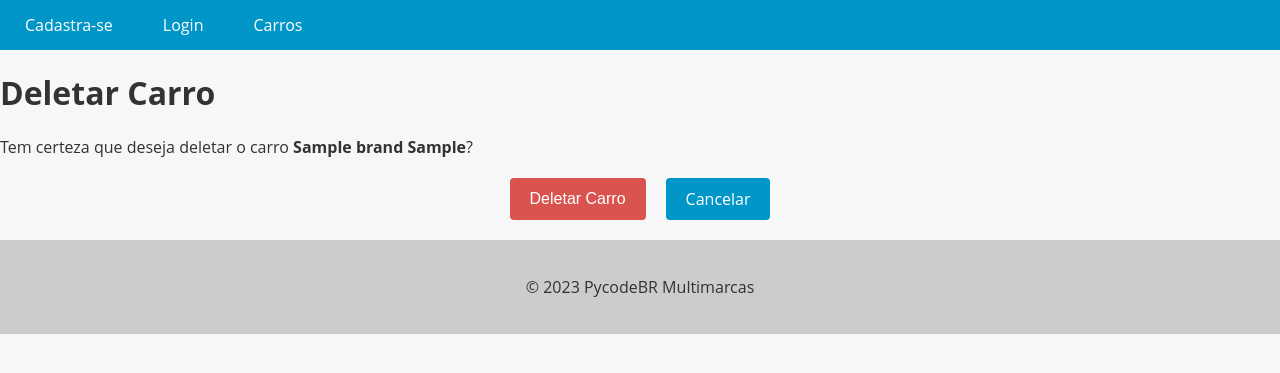
After one commit to aguiarjv/django-cars-project, a Django app: page /car/1/delete/ in a window 1280 px wide. The commit adds this page. Shown: the top 373 px of the page. Run offline with Django 5.2, Linux system fonts and the light colour scheme; tables that the repository leaves empty hold one stand-in row (values such as "Sample post").

Commit message:
added cars delete view

```diff
--- a/app/urls.py
+++ b/app/urls.py
@@ -18,7 +18,13 @@ from django.contrib import admin
 from django.urls import path
 from django.conf import settings
 from django.conf.urls.static import static
-from cars.views import NewCarCreateView, CarsListView, CarDetailView, CarUpdateView
+from cars.views import (
+    NewCarCreateView,
+    CarsListView,
+    CarDetailView,
+    CarUpdateView,
+    CarDeleteView,
+)
 from accounts.views import register_view, login_view, logout_view
 
 urlpatterns = [
@@ -30,4 +36,5 @@ urlpatterns = [
     path("logout/", logout_view, name="logout"),
     path("car/<int:pk>/", CarDetailView.as_view(), name="car_detail"),
     path("car/<int:pk>/update/", CarUpdateView.as_view(), name="car_update"),
+    path("car/<int:pk>/delete/", CarDeleteView.as_view(), name="car_delete"),
 ] + static(settings.MEDIA_URL, document_root=settings.MEDIA_ROOT)
--- /dev/null
+++ b/cars/templates/car_delete.html
@@ -0,0 +1,66 @@
+{% extends "base.html" %} {% block content %}
+<style>
+  .buttons-container {
+    display: flex;
+    justify-content: center;
+    margin-top: 20px;
+    margin-bottom: 20px;
+  }
+
+  .btn {
+    display: inline-block;
+    background-color: #0096c7;
+    color: #fff;
+    border: none;
+    padding: 10px 20px;
+    font-size: 16px;
+    border-radius: 4px;
+    cursor: pointer;
+    transition: background-color 0.3s ease-in-out;
+    margin: 0 10px;
+  }
+
+  .btn:hover {
+    background-color: #108eb8;
+  }
+
+  .btn-danger {
+    background-color: #d9534f;
+    text-decoration: none !important;
+  }
+
+  .btn-danger:hover {
+    background-color: #d2221c;
+  }
+
+  .error-message {
+    color: #d9534f;
+    font-size: 14px;
+    margin-top: 5px;
+  }
+
+  a {
+    text-decoration: none !important;
+  }
+</style>
+<div class="card">
+  <div class="card-header">
+    <h1 class="card-title">Deletar Carro</h1>
+  </div>
+  <div class="card-body">
+    <p>
+      Tem certeza que deseja deletar o carro
+      <strong>{{ object.brand }} {{ object.model }}</strong>?
+    </p>
+    <form method="post">
+      {% csrf_token %}
+      <div class="buttons-container">
+        <button type="submit" class="btn btn-danger">Deletar Carro</button>
+        <a href="{% url 'car_update' pk=object.pk %}" class="btn btn-secondary"
+          >Cancelar</a
+        >
+      </div>
+    </form>
+  </div>
+</div>
+{% endblock %}
--- a/cars/templates/car_detail.html
+++ b/cars/templates/car_detail.html
@@ -90,5 +90,6 @@
 </div>
 <div class="buttons-container">
     <a href="{% url 'car_update' pk=object.pk %}" class="btn btn-primary">Editar</a>
+     <a href="{% url 'car_delete' pk=object.pk %}" class="btn btn-danger">Deletar</a>
   </div>
 {% endblock %}
--- a/cars/templates/car_update.html
+++ b/cars/templates/car_update.html
@@ -119,6 +119,7 @@
   <div>
     <div class="buttons-container">
       <input type="submit" value="Salvar Alterações" class="btn btn-primary" />
+      <a href="{% url 'car_delete' pk=object.pk %}" class="btn btn-danger">Deletar Carro</a>
       <a href="{% url 'cars_list' %}" class="btn btn-secondary">Cancelar</a>
     </div>
   </div>
--- a/cars/views.py
+++ b/cars/views.py
@@ -1,8 +1,15 @@
 from django.shortcuts import render, redirect
+from django.urls import reverse_lazy
 from cars.models import Car
 from cars.forms import CarModelForm
 from django.views import View
-from django.views.generic import ListView, CreateView, DetailView, UpdateView
+from django.views.generic import (
+    ListView,
+    CreateView,
+    DetailView,
+    UpdateView,
+    DeleteView,
+)
 
 # Create your views here.
 
@@ -38,4 +45,12 @@ class CarUpdateView(UpdateView):
     model = Car
     form_class = CarModelForm
     template_name = "car_update.html"
+
+    def get_success_url(self):
+        return reverse_lazy("car_detail", kwargs={"pk": self.object.pk})
+
+
+class CarDeleteView(DeleteView):
+    model = Car
+    template_name = "car_delete.html"
     success_url = "/cars/"
```
